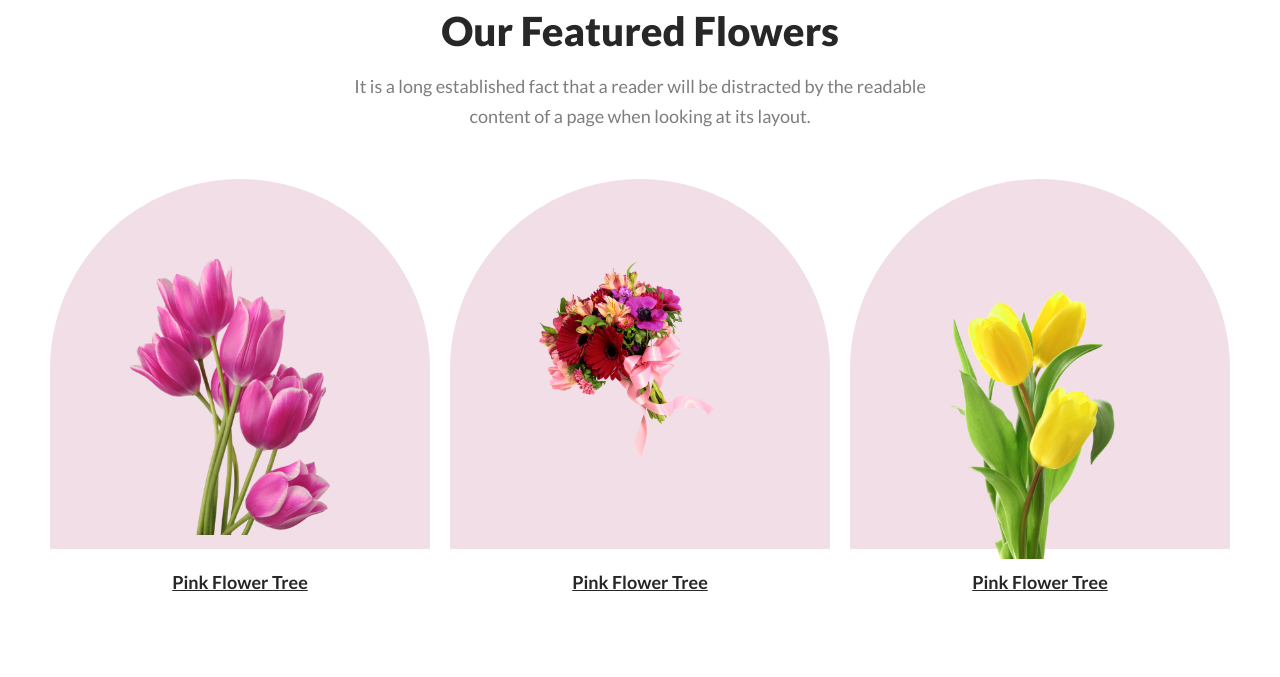
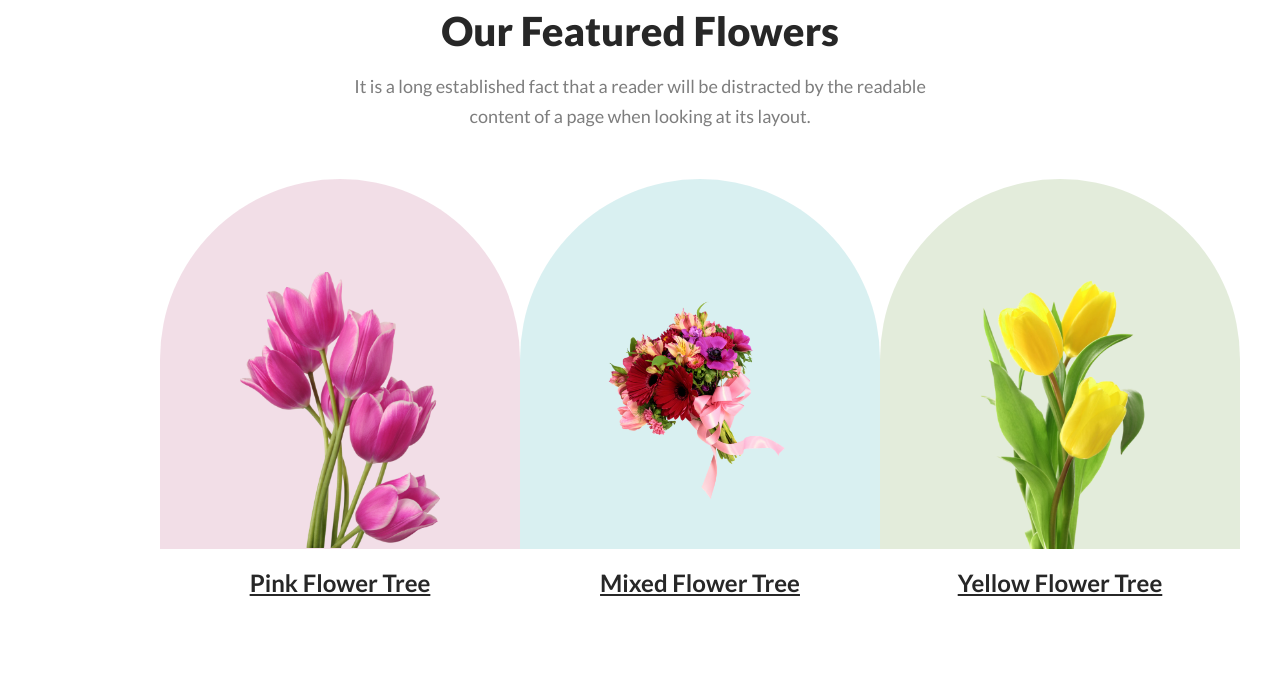
Before and after one commit to shajjad00/my-flower-shop, a plain HTML site: page index.html in a window 1280 px wide. Shown: the part 808-1485 px from the top of the page. Drawn offline with Linux system fonts and the light colour scheme.

Commit message:
8th commit

```diff
--- a/index.html
+++ b/index.html
@@ -47,17 +47,18 @@
               <div class="box blue-box">
                 <img src="./FlowerAsset/pngwing 5.png" alt="" />
               </div>
-              <p class="flower-description">Pink Flower Tree</p>
+              <p class="flower-description">Mixed Flower Tree</p>
             </div>
             <div class="feature-flower">
               <div class="box grey-box">
                 <img src="./FlowerAsset/pngwing 7.png" alt="" />
               </div>
-              <p class="flower-description">Pink Flower Tree</p>
+              <p class="flower-description">Yellow Flower Tree</p>
             </div>
           </div>
         </div>
       </section>
+      <!-- delivery section -->
       <section>
         <div class="delivery">
           <div class="delivery-img">
--- a/styles/style.css
+++ b/styles/style.css
@@ -61,7 +61,6 @@ header {
 }
 .feature-content-des {
   color: rgba(39, 39, 39, 0.6);
-  font-family: Lato;
   font-size: 1.125rem;
   font-weight: 400;
   line-height: 1.875rem;
@@ -69,29 +68,43 @@ header {
 }
 .feature-flowers {
   display: flex;
-  justify-content: center;
+  justify-content: space-between;
   align-items: center;
-  gap: 20px;
   margin: 48px 160px 80px 160px;
 }
 .box {
-  width: 220px;
+  width: 200px;
   height: 290px;
   border-radius: 18.75rem 18.75rem 0rem 0rem;
   padding: 80px 80px 0 80px;
 }
-.pink-box,
-.blue-box,
+.pink-box {
+  background: rgba(167, 33, 98, 0.15);
+}
+.blue-box {
+  background: rgba(5, 151, 160, 0.15);
+}
 .grey-box {
-  background: rgba(167, 33, 98, 0.15);
+  background: rgba(71, 125, 17, 0.15);
 }
 .feature-flower img {
   width: 200px;
 }
+.pink-box > img {
+  margin-top: 13px;
+}
+.blue-box > img {
+  margin-top: 40px;
+}
+.grey-box > img {
+  margin: -10px;
+  margin-left: unset;
+}
 .flower-description {
   color: #272727;
   text-align: center;
-  font-size: 18px;
+  font-family: Lato;
+  font-size: 1.5rem;
   font-weight: 700;
   line-height: 2.1875rem;
   text-decoration-line: underline;
```
